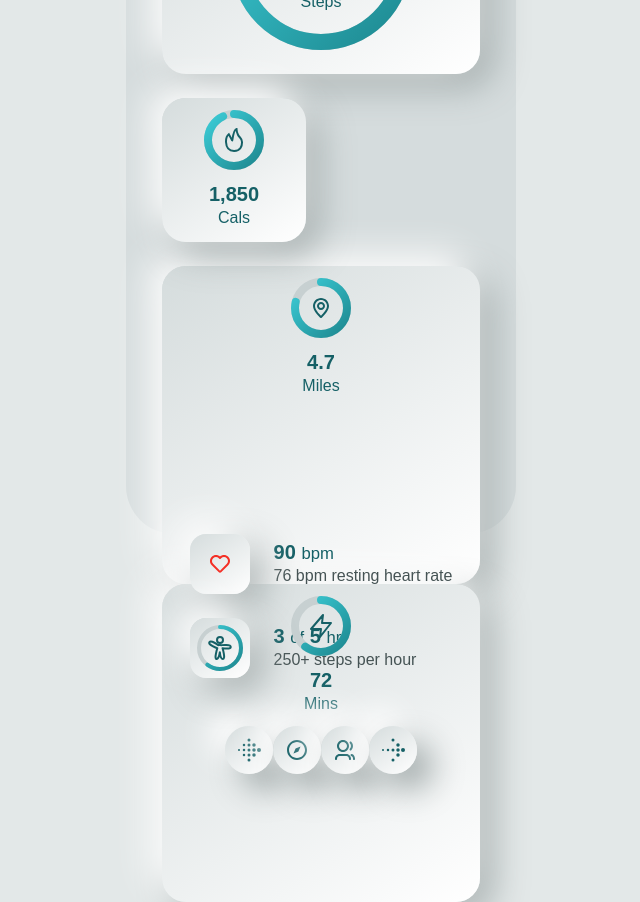
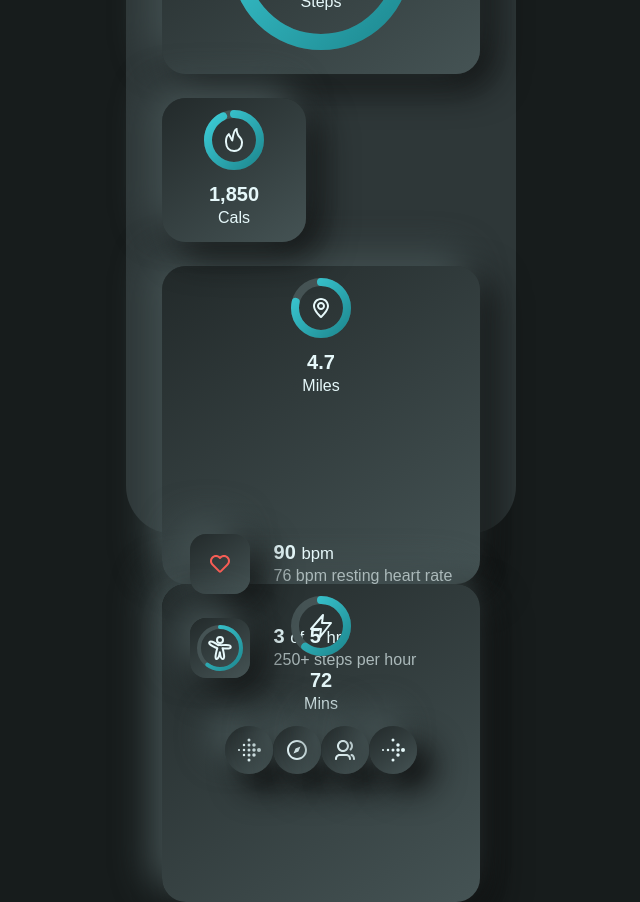
Before and after one commit to DariaSibova/Neumorphic, a plain HTML site: page index.html in a window 1280 px wide. Shown: the part 334-1236 px from the top of the page, without its empty margins (319-959 px from the left). Drawn offline with Linux system fonts and the dark colour scheme.

Commit message:
1 file modified

```diff
--- a/styles.css
+++ b/styles.css
@@ -332,3 +332,41 @@ body:after {
 .footer__nav-btn:focus .icon path {
   fill: var(--primary);
 }
+
+/* Dark theme */
+@media (prefers-color-scheme: dark) {
+  :root {
+    --bg: hsl(var(--hue),10%,10%);
+    --fg: hsl(var(--hue),66%,94%);
+    --primary: hsl(var(--hue),66%,44%);
+    --gradient: linear-gradient(145deg, hsl(var(--hue),10%,15%), hsl(var(--hue),10%,30%));
+  }
+  .app {
+    background: hsl(var(--hue),10%,20%);
+  }
+  .icon--red path {
+    fill: hsl(3,90%,65%);
+  }
+  .ring-track {
+    stroke: hsl(var(--hue),10%,30%);
+  }
+  .main__stat-block,
+  .main__stat-row .main__stat-graph {
+    box-shadow:
+      -0.75em -0.75em 2.25em hsl(var(--hue),10%,30%),
+      0.75em 0.75em 2.25em hsl(var(--hue),5%,5%);
+  }
+  .main__stat-subtext {
+    color: hsl(var(--hue),10%,70%);
+  }
+  .footer__nav-btn {
+    box-shadow:
+      -1em -1em 2em hsl(var(--hue),10%,30%),
+      1em 1em 2em hsl(var(--hue),5%,5%);
+  }
+  .footer__nav-btn:active {
+    box-shadow:
+      -0.75em -0.75em 1.5em hsl(var(--hue),10%,30%),
+      0.75em 0.75em 1.5em hsl(var(--hue),5%,5%);
+  }
+}
```
